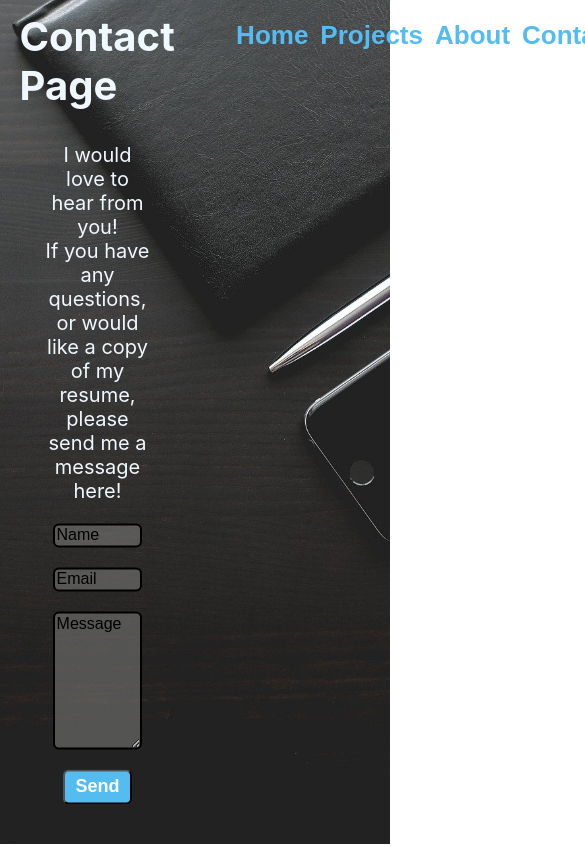
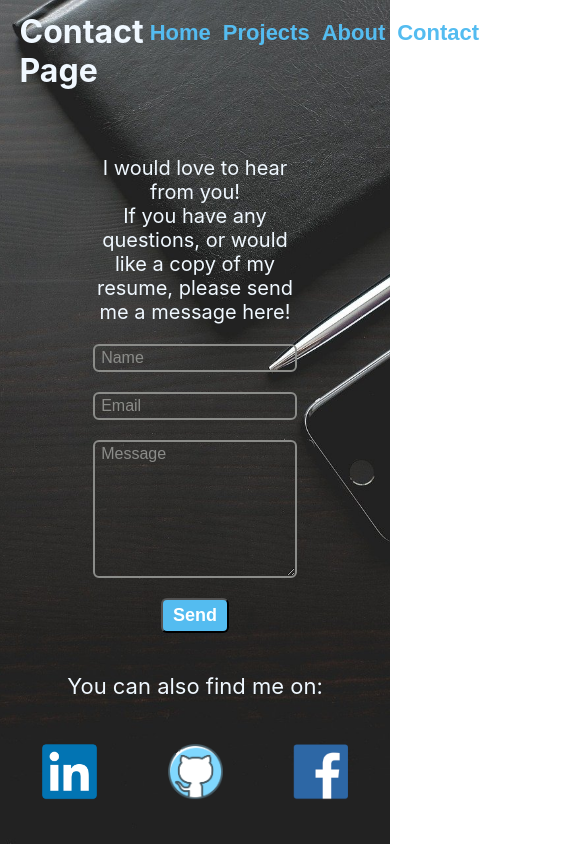
Before and after one commit to kylebaugh/portfolio, a React (Create React App) app: page /#/contact in a window 390 px wide. Shown: the top 846 px of the page, 585 px wide, since content can reach past the window. Built offline with nearby package versions, Linux system fonts and the light colour scheme.

Commit message:
start of responsive design

```diff
--- a/src/components/about.js
+++ b/src/components/about.js
@@ -6,7 +6,7 @@ import profilePicture from '../assets/pictures/Headshot.jpg'
 const About = () => {
 
     return (
-        <div className='home-body'>
+        <div className='about-body'>
             <section className='home-header'>
                 <section className='home-develop'>
                     <section>About Me</section>
--- a/src/components/contact.js
+++ b/src/components/contact.js
@@ -51,7 +51,7 @@ const Contact = () => {
         <div className='contact-body'>
 
             <section className='contact-header'>
-                <section className='home-develop'>
+                <section className='contact-develop'>
                     <section>Contact Page</section>
                 </section>
 
@@ -81,9 +81,9 @@ const Contact = () => {
                 </section>
                 <br/>
                     <section className='contact-form'>
-                        <input value={name} onChange={(e) => setName(e.target.value)} placeholder='Name' className='name-input'/>
-                        <input value={email} onChange={(e) => setEmail(e.target.value)} placeholder='Email' className='email-input'/>
-                        <textarea value={message} onChange={(e) => setMessage(e.target.value)} placeholder='Message' className='message-input'/>
+                        <input value={name} onChange={(e) => setName(e.target.value)} placeholder=' Name' className='name-input'/>
+                        <input value={email} onChange={(e) => setEmail(e.target.value)} placeholder=' Email' className='email-input'/>
+                        <textarea value={message} onChange={(e) => setMessage(e.target.value)} placeholder=' Message' className='message-input'/>
                         <button className='submit-button' onClick={sendEmail}>Send</button>
 
                     </section>
--- a/src/components/home.js
+++ b/src/components/home.js
@@ -12,9 +12,9 @@ const Home = () => {
                     <section className='header-tag'>Full-Stack Web Developer</section>
                 </section>
                 <section className='home-links'>
-                    <Link to='/'>
+                    {/* <Link to='/'>
                         <button className='link-button'>Home</button>
-                    </Link>
+                    </Link> */}
                     <Link to='/projects'>
                         <button className='link-button'>Projects</button>
                     </Link>
--- a/src/cssFiles/about.css
+++ b/src/cssFiles/about.css
@@ -1,3 +1,16 @@
+.about-body{
+  display:flex;
+  flex-direction: column;
+  /* justify-content: space-evnly; */
+  height: 100vh;
+  /* background-color: red; */
+  background-image: url("../../src/assets/pictures/comp-phone-pen.jpg");
+  /* height: 150%; */
+  background-position: center;
+  background-size:cover;
+  background-repeat: none;
+}
+
 .about-me{
     display:flex;
     flex-direction: column;
@@ -22,3 +35,41 @@
   .profilePic{
     height:55vh;
   }
+
+  @media(max-width:992px){
+
+    .about-me{
+      padding-top:0%;
+      height:80%;
+      margin-top: 5vh;
+      /* background-color: lavender; */
+    }
+
+    .about-text{
+      font-size: 18px;
+      width: 100%;
+    }
+
+    .profilePic{
+      height:50vh
+    }
+
+  }
+
+  @media (max-width:850px){
+
+    .about-me{
+      margin-left: 0%;
+      align-self: center;
+    }
+
+    .about-text{
+      font-size: 18px;
+      width: 150%;
+    }
+
+    .profilePic{
+      height:auto;
+      width:60vw;
+    }
+  }
--- a/src/cssFiles/contact.css
+++ b/src/cssFiles/contact.css
@@ -22,6 +22,13 @@
 
   }
 
+  .contact-develop{
+    color:aliceblue;
+    height:45px;
+    font-size: 40px;
+    font-weight: bolder;
+  }
+
   .contactFull{
     display:flex;
     flex-direction: column;
@@ -44,6 +51,7 @@
     width: 70%;
     font-size: 20px;
     text-align: center;
+    /* background-color: thistle; */
   }
 
   .contact-form{
@@ -57,34 +65,36 @@
   }
 
   .name-input{
+    height:22px;
     border-radius: 6px;
     border-style: solid;
     border-width: 2px;
-    border-color: black;
-    color:black;
+    border-color: #8B8C89;
+    color:#8B8C89;
     font-size: 16px;
-    background-color: #8b8c8979;
-    width:75%
+    background-color: transparent;
+    width:90%
   }
 
   .name-input::placeholder{
-    color:black;
+    color:#8B8C89;
     font-size: 16px;
   }
 
   .email-input{
+    height:22px;
     border-radius: 6px;
     border-style: solid;
     border-width: 2px;
-    border-color: black;
-    color:black;
+    border-color: #8B8C89;
+    color:#8B8C89;
     font-size: 16px;
-    background-color: #8b8c8979;
-    width:75%
+    background-color: transparent;
+    width:90%
   }
 
   .email-input::placeholder{
-    color:black;
+    color:#8B8C89;
     font-size: 16px;
   }
 
@@ -92,18 +102,19 @@
     border-radius: 6px;
     border-style: solid;
     border-width: 2px;
-    border-color: black;
-    color:black;
+    border-color: #8B8C89;
+    color:#8B8C89;
     font-size: 16px;
-    background-color: #8b8c8979;
-    width:75%;
+    background-color: transparent;
+    width:90%;
     height:130px;
 
   }
 
   .message-input::placeholder{
-    color:black;
+    color:#8B8C89;
     font-size: 16px;
+    padding-top: 1px;
   }
 
 
@@ -155,3 +166,38 @@
     font-size: 25px;
     font-weight: bold;
   }
+
+  @media(max-width:992px){
+
+    .contactFull{
+      width: 50%;
+      height:62.5%;
+    }
+
+  }
+
+  @media (max-width:768px){
+
+    .contactFull{
+      /* align-self: center; */
+      width: 65%;
+      margin-left: 0%;
+    }
+
+    .logo{
+      height:55px;
+    }
+  }
+
+  @media(max-width:576px){
+
+    .contact-develop{
+      font-size: 32px;
+    }
+
+    .contactFull{
+      width:80%;
+      height:70%;
+      margin-left: 10%;
+    }
+  }
--- a/src/cssFiles/home.css
+++ b/src/cssFiles/home.css
@@ -32,7 +32,6 @@
     color:aliceblue;
     height:30px;
     font-size: 24px;
-    font-weight: bolder;
     margin-top: 2%;
   }
 
@@ -40,7 +39,7 @@
   .home-links{
     display:flex;
     justify-content: space-evenly;
-    width: 40%;
+    width: 35%;
     /* background-color: turquoise; */
   }
 
@@ -101,3 +100,29 @@
     max-width: 40%;
     font-size: 22px;
   }
+
+  @media (max-width: 992px){
+
+    .link-button{
+      font-size: 22px;
+    }
+  }
+
+  @media (max-width: 768px){
+
+    .home-develop{
+      font-size: 34px;
+    }
+
+    .header-tag{
+      font-size: 20px;
+    }
+
+    .home-links{
+      width: fit-content;
+    }
+
+    .link-button{
+      font-size: 22px;
+    }
+  }
--- a/src/cssFiles/projects.css
+++ b/src/cssFiles/projects.css
@@ -32,8 +32,7 @@
   .header-tag{
     color:aliceblue;
     height:30px;
-    font-size: 24px;
-    font-weight: bolder;
+    /* font-weight: bold; */
     margin-top: 2%;
   }
 
@@ -41,17 +40,14 @@
   .home-links{
     display:flex;
     justify-content: space-evenly;
-    width: 40%;
-    /* background-color: turquoise; */
+
   }
 
   .link-button{
     height: 30px;
     background-color: transparent;
     border-style: none;
-    /* color: #6096BA; */
     color: #54bcf0;
-    font-size: 26px;
     font-weight: bolder;
     transition: 0.4s;
 
@@ -59,8 +55,6 @@
 
   .link-button:hover{
     cursor: pointer;
-    /* color:#ffffff; */
-    /* text-shadow: 0 0 4px #ffffff; */
   }
 
 
@@ -106,27 +100,22 @@
 
   .project{
     display:flex;
-    /* flex-direction: column; */
     margin-bottom: 2.5%;
     width:90%;
     justify-content: space-around;
     align-items: center;
     margin-top: 2.5vh;
-    /* margin-left: 10%;
-    margin-right: 10%; */
-    /* background-color: aqua; */
+
   }
 
   .lastProject{
     display:flex;
-    /* flex-direction: column; */
     margin-bottom: 2.5%;
     width:90%;
     justify-content: space-around;
     align-items: center;
     margin-top: 2.5vh;
     padding-bottom: 30px;
-    /* background-color: aqua; */
   }
 
   .projectLeft{
@@ -146,6 +135,8 @@
   .projectVideo{
     margin-top: 20px;
     margin-bottom: 20px;
+    height:283px;
+    width: 504px;
   }
 
   .projectRight{
@@ -182,3 +173,73 @@
     max-width: 50px;
     max-height:50px;
   }
+
+  /* RESPONSIVE SECTION */
+
+  @media(max-width: 1200px){
+
+    .projectsList{
+      margin-top: 2.5%;
+    }
+
+    .projectDescription{
+      font-size: 16px;
+    }
+
+    .projectVideo{
+      width: 378px;
+      height: 207px;
+    }
+
+    .techIntro{
+      font-size: 18px;
+    }
+
+    .techImage{
+      max-width: 40px;
+      max-height: 40px;
+    }
+
+  }
+
+  @media (max-width:990px){
+    .projects-develop{
+      font-size: 32px;
+    }
+
+    .home-links{
+      width:fit-content;
+    }
+
+    .projectsList{
+      max-height: 80vh;
+    }
+
+    .projectName{
+      font-size: 24px;
+    }
+    .projectDescription{
+      font-size: 14px;
+    }
+
+    .projectVideo{
+      width: 306px;
+      height: 168px;
+    }
+
+    .techIntro{
+      font-size: 16px;
+    }
+
+    .techImage{
+      max-width: 40px;
+      max-height: 40px;
+    }
+  }
+
+  @media (max-width: 850px){
+    .techImage{
+      max-width: 30px;
+      max-height: 30px;
+    }
+  }
```
Also changed, not shown: src/components/projects.js (+10 -12 lines).
